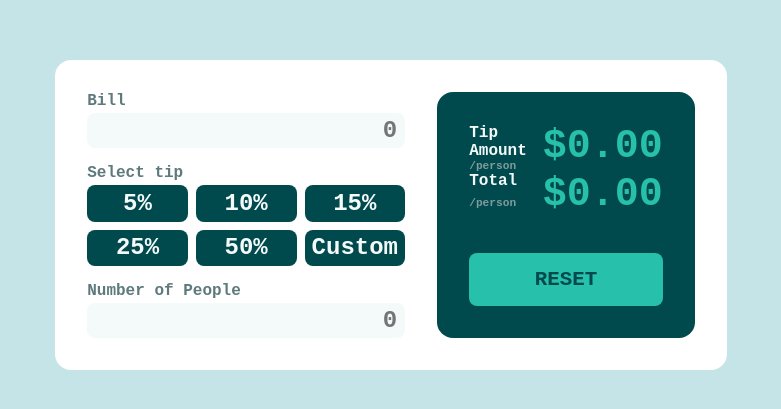
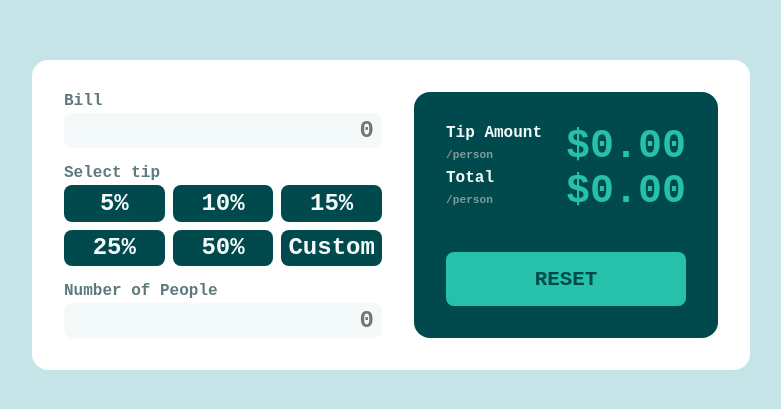
Before and after one commit to thebennyma/tip-calculator-app, a Vue app: page /#/ in a window 1280 px wide. Shown: the part 185-594 px from the top of the page, without its empty margins (249-1030 px from the left). Built offline with nearby package versions, Linux system fonts and the light colour scheme.

Commit message:
minor changes

```diff
--- a/src/components/PxTipComponent.vue
+++ b/src/components/PxTipComponent.vue
@@ -173,6 +173,7 @@ export default {
     background: hsl(183, 100%, 15%);
     border-radius: 1rem;
     padding: 2rem;
+    width: 30vh;
     &__div {
       &__tip,
       &__total {
@@ -188,6 +189,7 @@ export default {
           color: white;
           grid-area: person;
           font-size: 0.7rem;
+          width: 100px;
           color: hsl(184, 14%, 56%);
         }
         label:last-child {
```
